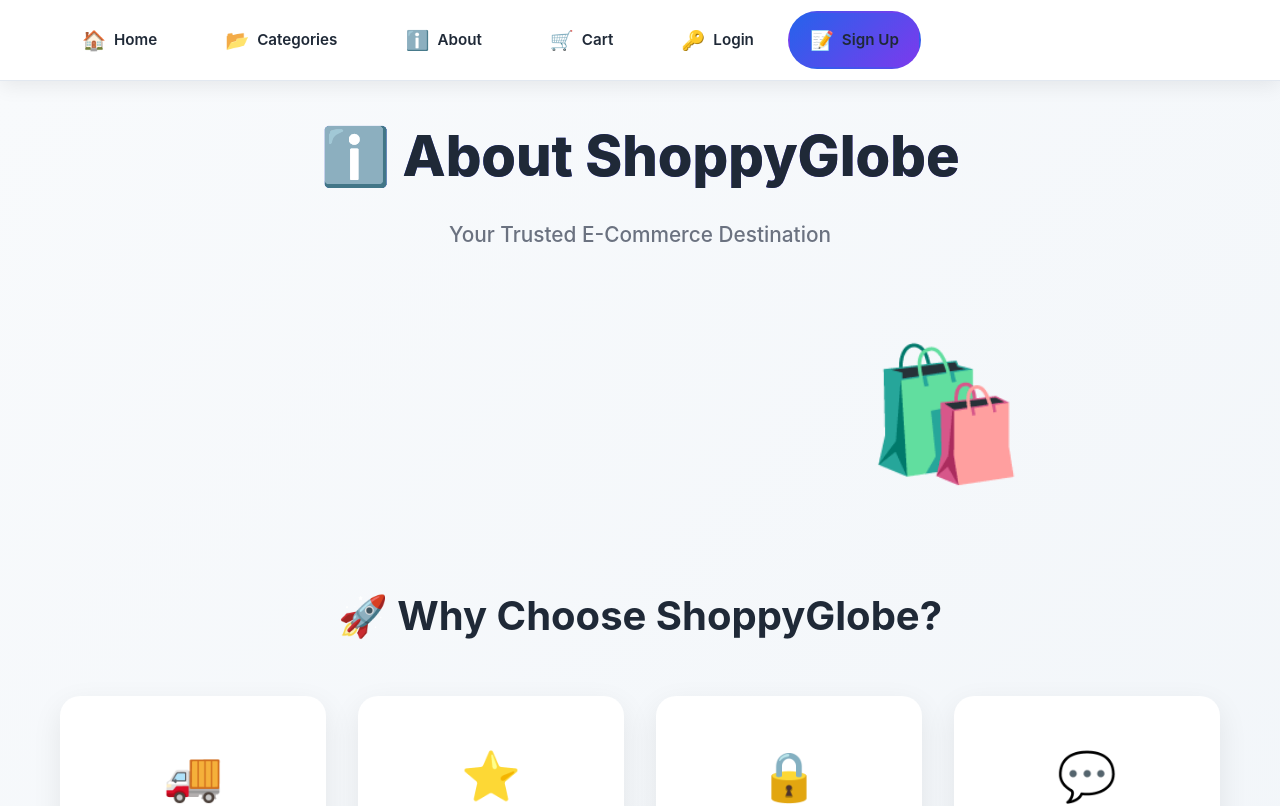
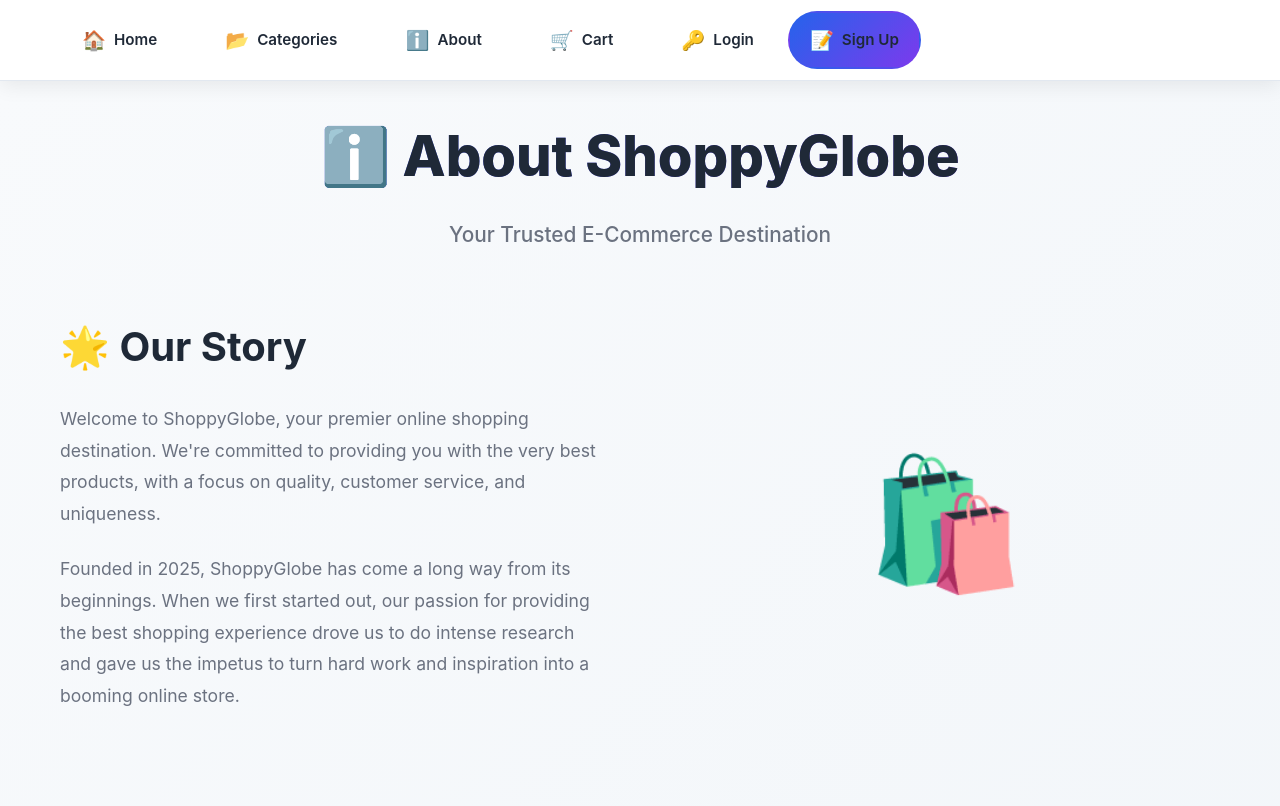
Before and after one commit to raghuwanshiayush2004/ShoppyGlobe-E-commerce, a React (Vite) app: page /about in a window 1280 px wide. Shown: the top 806 px of the page. Built offline with nearby package versions, Linux system fonts and the light colour scheme; the HTML template or start-up script is replaced by a standard one.

Commit message:
Add about Section

```diff
--- a/src/components/About/About.jsx
+++ b/src/components/About/About.jsx
@@ -13,7 +13,18 @@
         <div className="about-content">
           <section className="about-section">
             <div className="about-text">
-
+              <><h2>🌟 Our Story</h2>
+                <p>
+                  Welcome to ShoppyGlobe, your premier online shopping destination.
+                  We're committed to providing you with the very best products,
+                  with a focus on quality, customer service, and uniqueness.
+                </p>
+                <p>
+                  Founded in 2025, ShoppyGlobe has come a long way from its beginnings.
+                  When we first started out, our passion for providing the best shopping
+                  experience drove us to do intense research and gave us the impetus to
+                  turn hard work and inspiration into a booming online store.
+                </p></>
             </div>
             <div className="about-image">
               <div className="image-placeholder">🛍️</div>
```
